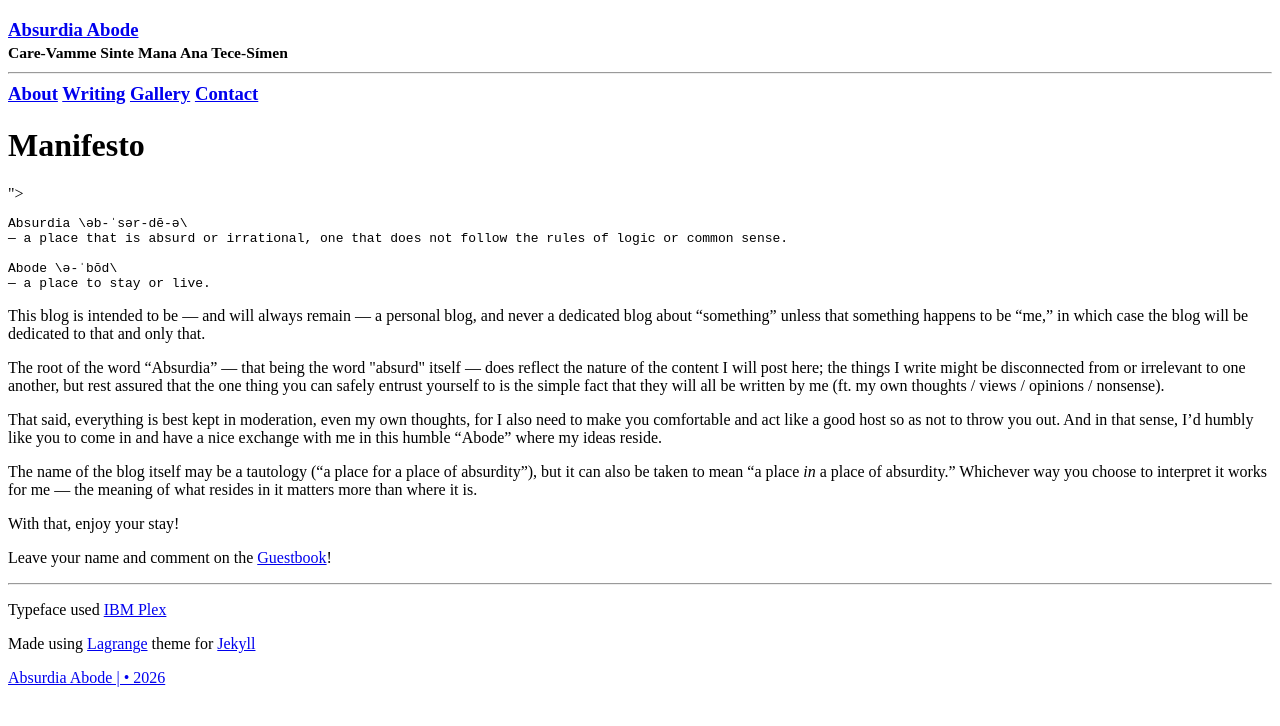
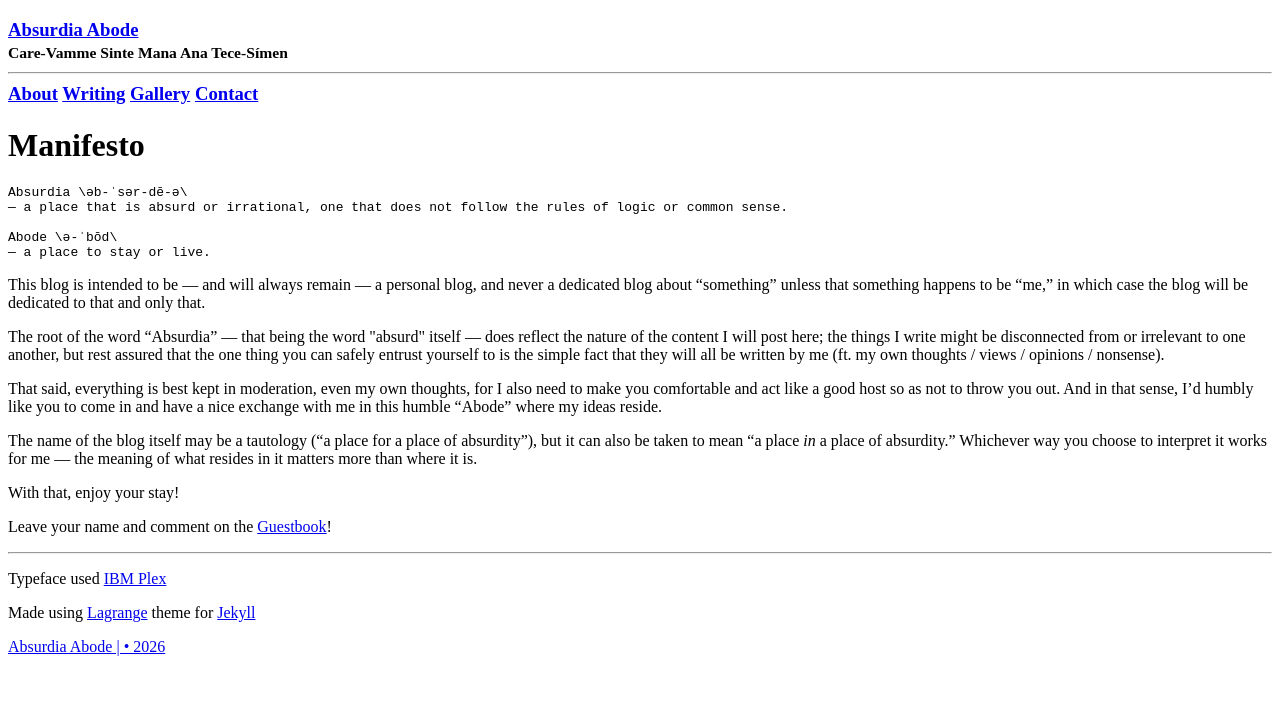
Before and after one commit to Fafau06/fafau06.github.io, a Jekyll site: the page built from index.html, in a window 1280 px wide. Shown: the top 726 px of the page. Built offline with Jekyll 4.4.1, drawn with Linux system fonts in a browser that asks for light colours; a script that is not in the unit is left out.

Commit message:
Update page.html

```diff
--- a/_layouts/page.html
+++ b/_layouts/page.html
@@ -7,7 +7,7 @@ layout: default
 <h1 class="p-name">
   {{ page.title }}
 </h1>
-<article class="content-post e-content">">
+<article class="content-post e-content">
   {{ content }}
 </article>
 </main>
```
